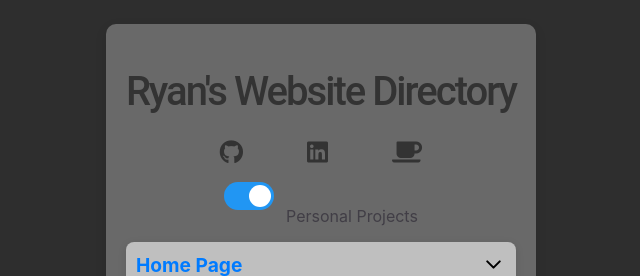
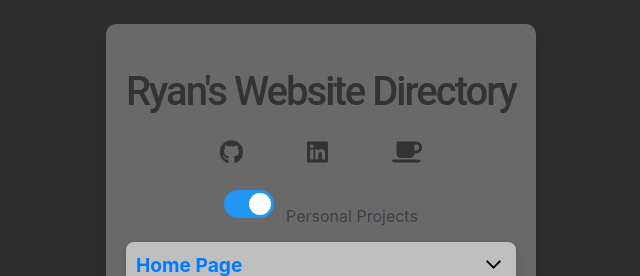
Before and after one commit to rbrock44/directory, an Angular app: page / in a window 1280 px wide. Shown: the top 276 px of the page, without its empty margins (319-959 px from the left). Built offline with nearby package versions, Linux system fonts and the light colour scheme.

Commit message:
add more css

```diff
--- a/src/app/app.component.scss
+++ b/src/app/app.component.scss
@@ -102,6 +102,7 @@
 
 .toggle-container {
   margin: 10px;
+  align-items: center;
   justify-content: center;
   display: flex;
   gap: 12px; /* space between switch and text */
@@ -110,11 +111,12 @@
 .toggle-container p {
   margin: 0;
   font-size: 16px;
+  white-space: nowrap;
 }
 
 .switch {
   position: relative;
-  display: inline-block;
+  display: flex;
   width: 50px;
   height: 28px;
 }
```
